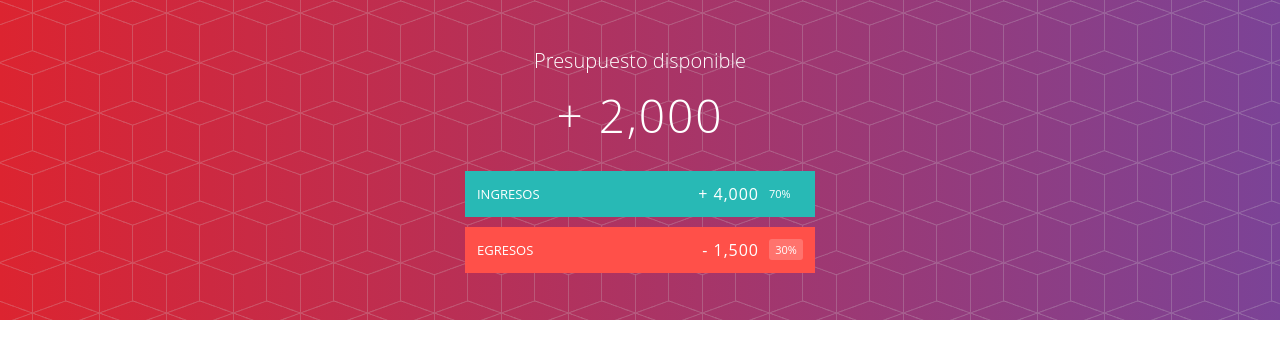
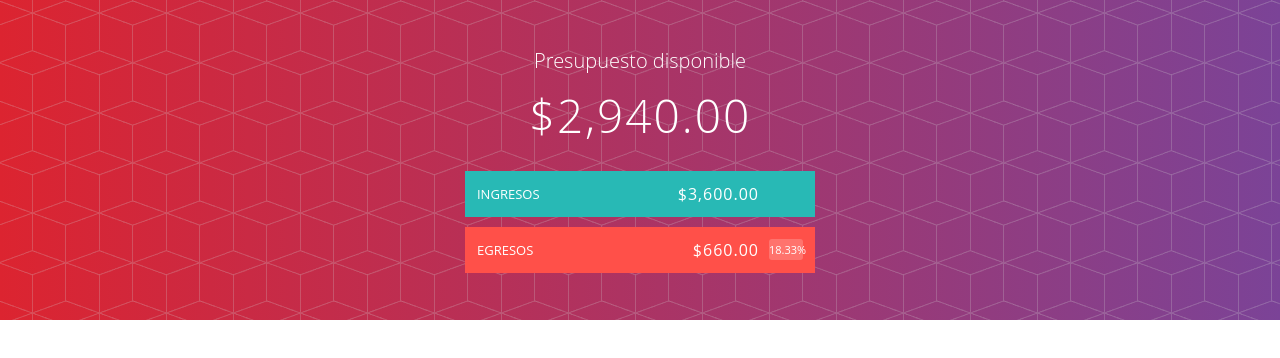
Before and after one commit to Nylrems/AppPresupuestos_JS, a plain HTML site: page index.html in a window 1280 px wide. Drawn offline with Linux system fonts and the light colour scheme.

Commit message:
Agregando formato de modena a la parte superior

```diff
--- a/index.html
+++ b/index.html
@@ -7,24 +7,26 @@
     <link rel="stylesheet" href="src/css/style.css" />
     <title>App presupuestos</title>
   </head>
-  <body>
+  <body onload="cargarApp()">
     <div class="cabecero">
       <div class="presupuesto">
         <div class="presupuesto_titulo">Presupuesto disponible</div>
-        <div class="presupuesto_valor">+ 2,000</div>
+        <div class="presupuesto_valor" id="presupuesto">+ 2,000</div>
         <div class="presupuesto_ingreso limpiarEstilos">
           <div class="presupuesto_ingreso--texto">Ingresos</div>
           <div class="derecha">
-            <div class="presupuesto_ingreso--valor">+ 4,000</div>
-            <div class="presupuesto_ingreso--porcentaje">70%</div>
+            <div class="presupuesto_ingreso--valor" id="ingresos">+ 4,000</div>
+            <div class="presupuesto_ingreso--porcentaje">&nbsp;</div>
+          </div>
         </div>
-    </div>
-    <div class="presupuesto_egreso limpiarEstilos">
-        <div class="presupuesto_egreso--texto">Egresos</div>
-        <div class="derecha limpiarEstilos">
-            <div class="presupuesto_egreso--valor">- 1,500</div>
-            <div class="presupuesto_egreso--porcentaje">30%</div>
+        <div class="presupuesto_egreso limpiarEstilos">
+          <div class="presupuesto_egreso--texto">Egresos</div>
+          <div class="derecha limpiarEstilos">
+            <div class="presupuesto_egreso--valor" id="egresos">- 1,500</div>
+            <div class="presupuesto_egreso--porcentaje" id="porcentaje">
+              30%
             </div>
+          </div>
         </div>
       </div>
     </div>
--- a/src/js/Egreso.js
+++ b/src/js/Egreso.js
@@ -1,11 +1,11 @@
-class Egreso extends Dato{
+class Egreso extends Dato {
   static contadorEgresos = 0;
 
-    constructor(descripcion, valor){
+  constructor(descripcion, valor) {
     super(descripcion, valor);
     this._id = ++Egreso.contadorEgresos;
   }
-    get id(){
+  get id() {
     return this._id;
   }
 }
--- a/src/js/Ingreso.js
+++ b/src/js/Ingreso.js
@@ -3,8 +3,8 @@ class Ingreso extends Dato {
   constructor(descripcion, valor) {
     super(descripcion, valor);
     this._id = ++Ingreso.contadorIngresos;
+  }
+  get id() {
+    return this._id;
+  }
 }
-get id(){
-    return this._id;
-}
-}
--- a/src/js/app.js
+++ b/src/js/app.js
@@ -0,0 +1,56 @@
+const ingresos = [
+  new Ingreso("Salario", 2100),
+  new Ingreso("Venta coche", 1500),
+];
+const egresos = [
+  new Egreso("Compra de pieza", 600),
+  new Egreso("Ropa de paca", 60),
+];
+
+let cargarApp = () => {
+  cargarCabecero();
+};
+
+const totalIngresos = () => {
+  let totalIngreso = 0;
+  for (let ingreso of ingresos) {
+    totalIngreso += ingreso.valor;
+  }
+  return totalIngreso;
+};
+
+const totalEgresos = () => {
+  let totalEgreso = 0;
+  for (let egreso of egresos) {
+    totalEgreso += egreso.valor;
+  }
+  return totalEgreso;
+};
+
+const formatoMoneda = (valor) => {
+  return valor.toLocaleString("en-US", {
+    style: "currency",
+    currency: "USD",
+    minimumFractionDigits: 2,
+  });
+};
+
+const formatoPorcentaje = (valor) => {
+  return valor.toLocaleString("en-US", {
+    style: "percent",
+    minimumFractionDigits: 2,
+  });
+};
+
+let cargarCabecero = () => {
+  let presupuesto = totalIngresos() - totalEgresos();
+  let procentajeEgreso = totalEgresos() / totalIngresos();
+
+  document.getElementById("presupuesto").innerHTML = formatoMoneda(presupuesto);
+  document.getElementById("porcentaje").innerHTML =
+    formatoPorcentaje(procentajeEgreso);
+  document.getElementById("ingresos").innerHTML = formatoMoneda(
+    totalIngresos()
+  );
+  document.getElementById("egresos").innerHTML = formatoMoneda(totalEgresos());
+};
```
Also changed, not shown: src/css/style.css (line endings or trailing spaces). Lines whose indentation alone changed are shown as unchanged.
